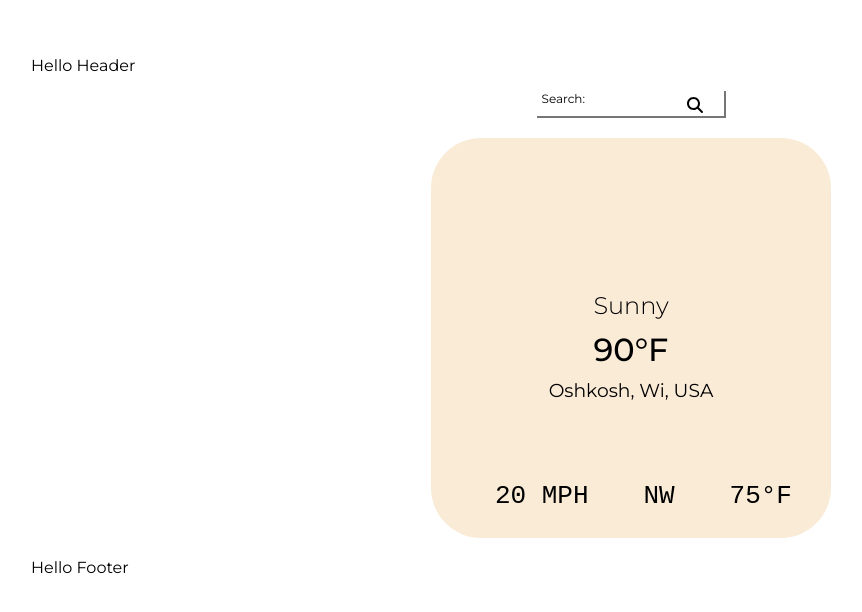
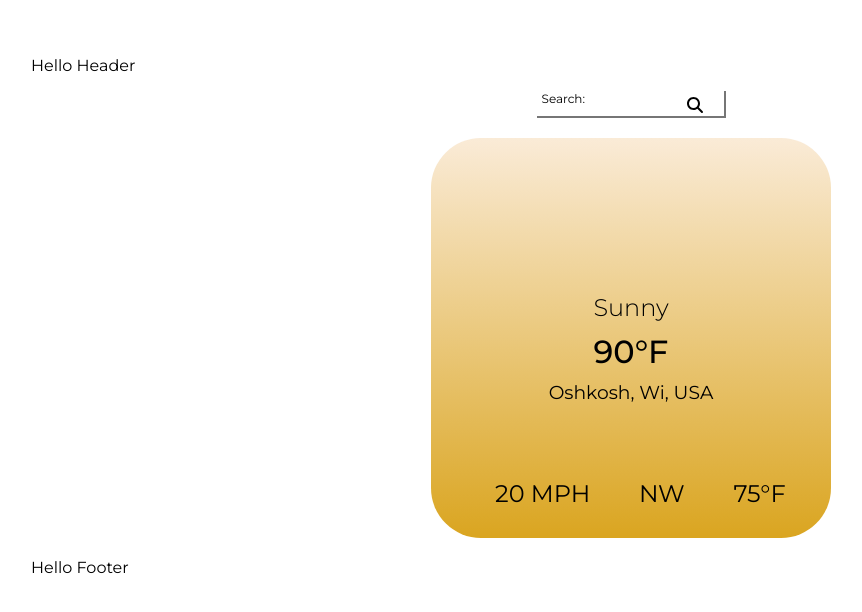
Before and after one commit to tjbegrow/EasyWeather, a React (Vite) app in the folder easy-weather/: page / in a window 1280 px wide. Shown: the top 612 px of the page, without its empty margins (9-871 px from the left). Built offline with nearby package versions, Linux system fonts and the light colour scheme; a web font is replaced by a local one.

Commit message:
Ready to start making some API calls

```diff
--- a/easy-weather/src/App.css
+++ b/easy-weather/src/App.css
@@ -66,6 +66,7 @@
   /* align-items: center; */
   justify-content: space-around;
   border-radius: 50px;
+   background-image: linear-gradient(antiquewhite, goldenrod); /* set this based on time of day */
 }
 .weatherCardMain {
   display: flex;
@@ -116,12 +117,14 @@
 }
 .weatherElement > i > span {
   font-family: monospace;
-  /* font-weight: 100; */
-  padding: 10px
+  font-weight: 203000;
+  padding: 10px;
+  font-family: "Montserrat", sans-serif;
+
 }
 
 .weatherElement > i {
-  font-size: 2em;
+  font-size: 1.5em;
 
 }
 #windGust {
```
Also changed, not shown: 1 other file (tests, documents, lock files or other folders).
